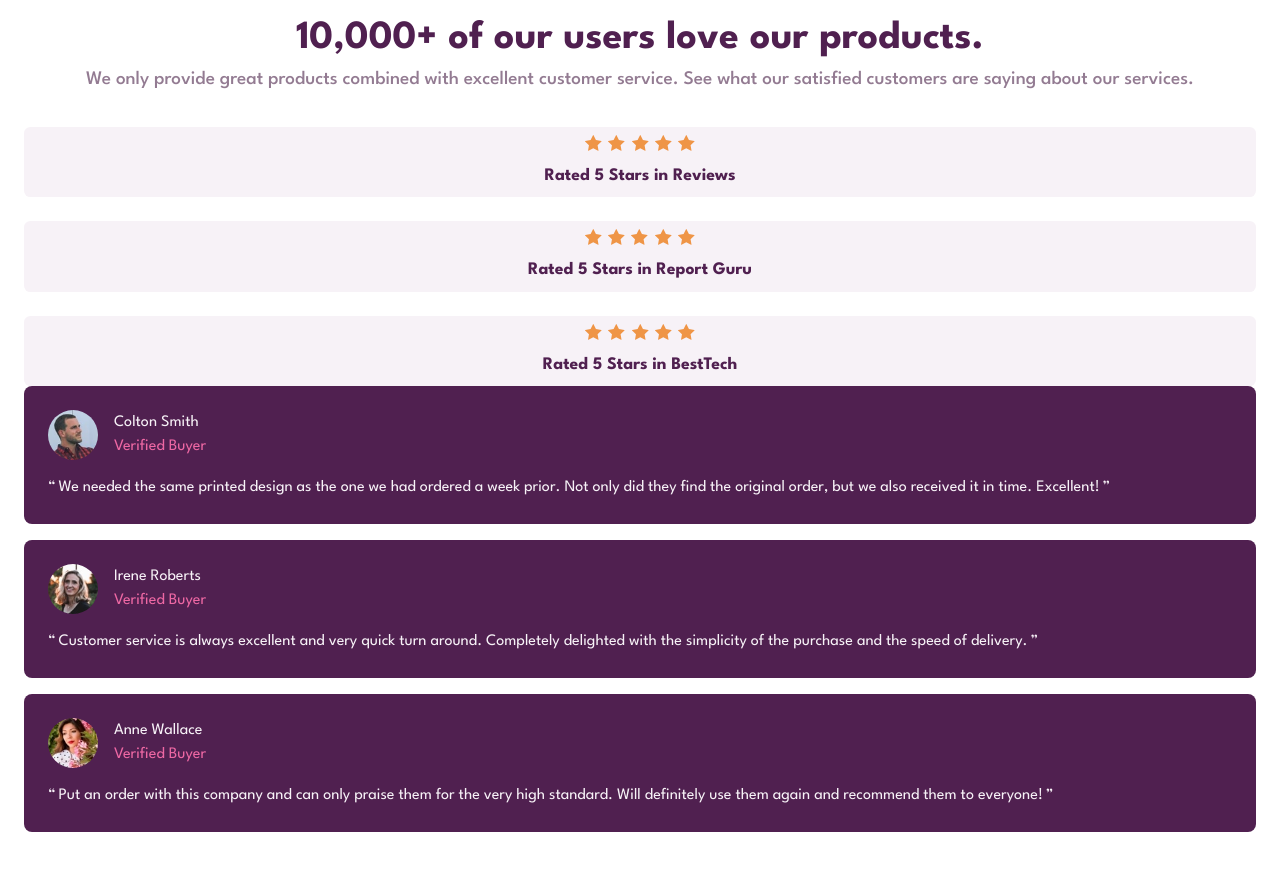
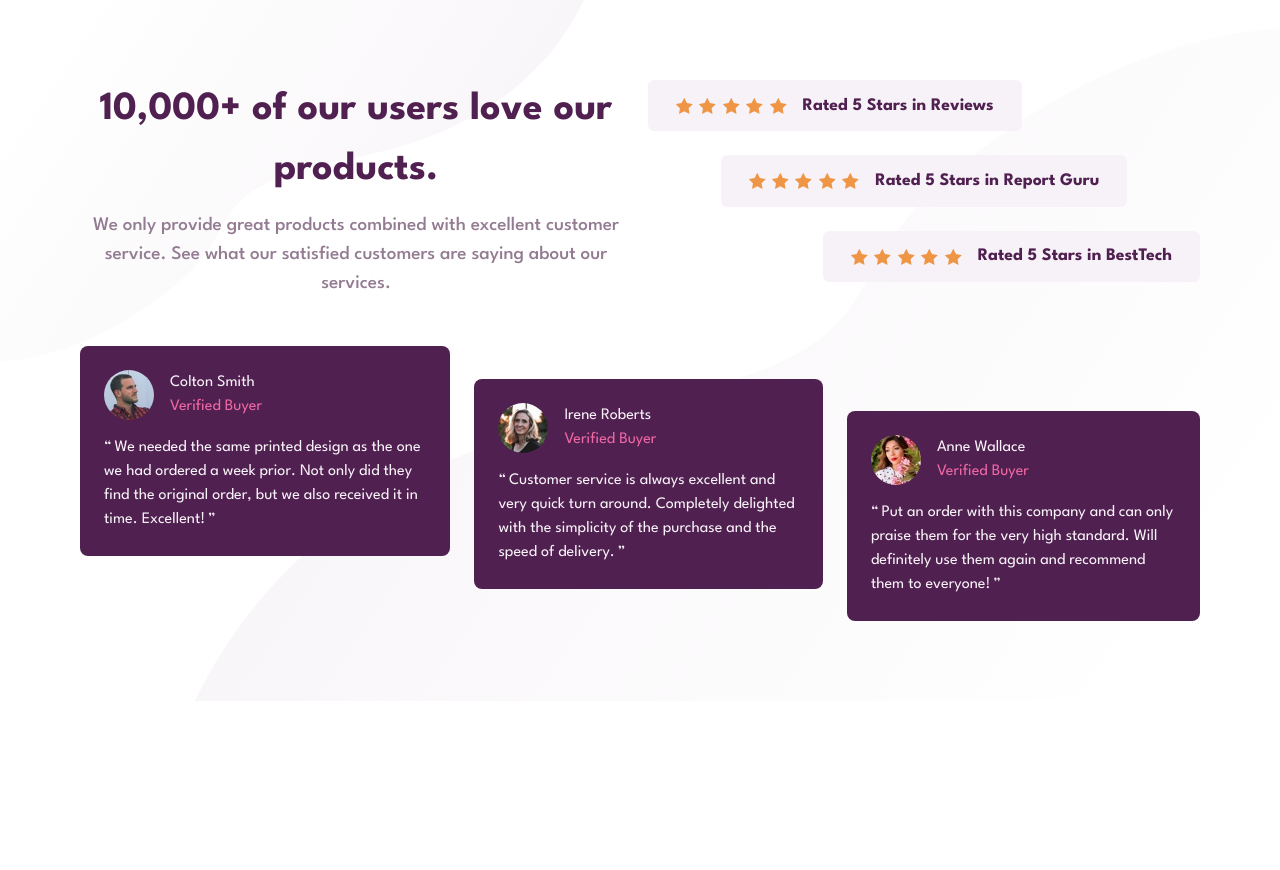
Before and after one commit to dombrga/react-social-proof-section, a React (Vite) app: page / in a window 1280 px wide. After the commit the page ends 800 px from the top, so only its background shows below. Built offline with nearby package versions, Linux system fonts and the light colour scheme.

Commit message:
review and rating layout

```diff
--- a/src/App.module.scss
+++ b/src/App.module.scss
@@ -5,22 +5,31 @@
   font-family: $font-family-primary;
 }
 
+
 main {
   padding: 1.5rem;
+  max-width: 700px;
+  margin: 0 auto;
+  background: url('./assets/images/bg-pattern-top-mobile.svg') no-repeat top center,
+              url('./assets/images/bg-pattern-bottom-mobile.svg') no-repeat bottom center;
+
+  display: grid;
+  gap: 1rem 1rem;
 }
+
 
 .overview {
   text-align: center;
-  margin-bottom: 2rem;
 
   display: grid;
   gap: .75rem 0;
+  margin-bottom: 2rem;
 
   > h1 {
     color: $bg-primary-500;
     font-size: 2.5rem;
-    // ask
-    line-height: 30px;
+    // ask line-height, problem of overflow
+    // line-height: 100%;
     letter-spacing: .1px;
   }
   > p {
@@ -33,4 +42,60 @@ main {
 .ratings {
   display: grid;
   gap: 1.5rem 1.5rem;
+
+  margin-bottom: 3rem;
 }
+
+.reviews {
+  display: flex;
+  flex-direction: column;
+  gap: 1rem 1.5rem;
+}
+
+@media (min-width: 375px) {
+  main {
+    background: url('./assets/images/bg-pattern-top-desktop.svg') no-repeat top left,
+    url('./assets/images/bg-pattern-bottom-desktop.svg') no-repeat bottom right;
+  }
+}
+
+@media (min-width: 900px) {
+  main {
+    padding: 5rem;
+    max-width: none;
+    display: grid;
+    grid-template-columns: 1fr 1fr;
+  }
+
+  .ratings {
+    > :nth-child(1) {
+      justify-self: start;
+    }
+    > :nth-child(2) {
+      justify-self: center;
+    }
+    > :nth-child(3) {
+      justify-self: end;
+    }
+  }
+
+  .reviews {
+    height: 275px;
+    grid-column: span(2);
+    flex-direction: row;
+
+    :nth-child(1) {
+      align-self: flex-start;
+    }
+    :nth-child(2) {
+      align-self: center;
+    }
+    :nth-child(3) {
+      align-self: flex-end;
+    }
+  }
+
+  .grid-col-span-2 {
+    grid-column: span 2;
+  }
+}
--- a/src/App.tsx
+++ b/src/App.tsx
@@ -1,8 +1,10 @@
 import { useState, useEffect } from 'react'
-import styles from './App.module.scss'
+import style from './App.module.scss'
 import ReviewCard from './components/review/Review'
 import RatingCard from './components/rating/Rating'
 import { Rating, Review } from './models/models'
+
+const reviewClass = [style['reviews'], style['grid-col-span-2']].join(' ')
 
 function App() {
   const [reviews, setReviews] = useState<Review[]>([])
@@ -14,21 +16,19 @@ function App() {
         fetch('./data/reviews.json').then(res => res.json()),
         fetch('./data/ratings.json').then(res => res.json()),
       ])
-      console.log('all:', data);
+      console.log('data:', data);
       setReviews(data[0].reviews)
       setRatings(data[1].ratings)
-      return data
     }
 
-    loadData().catch(e => console.error(e))
-
+    loadData().catch((e: Error) => console.error(e))
   }, [])
 
 
   return (
-    <div className={styles.app}>
+    <div className={style.app}>
       <main>
-        <div className={styles.overview}>
+        <div className={style.overview}>
           <h1>
             10,000+ of our users love our products.
           </h1>
@@ -36,12 +36,14 @@ function App() {
             We only provide great products combined with excellent customer service. See what our satisfied customers are saying about our services.
           </p>
         </div>
-        <div className={styles.ratings}>
+
+        <div className={style.ratings}>
           {ratings.map((rating: Rating) => {
             return <RatingCard key={rating.id} rating={rating} />
           })}
         </div>
-        <div className='reviews'>
+
+        <div className={reviewClass}>
           {
             reviews.map(review => {
               return <ReviewCard key={review.id} review={review} />
--- a/src/components/rating/Rating.module.scss
+++ b/src/components/rating/Rating.module.scss
@@ -4,18 +4,25 @@
   background-color: $bg-neutral-300;
   border-radius: .4rem;
 
-  display: grid;
+  display: flex;
+  flex-direction: column;
   justify-content: center;
   align-items: center;
-  gap: .75rem 0;
-  padding: .5rem;
+  gap: .75rem 1rem;
+  padding: .75rem 1.75rem;
+}
+
+@media (min-width: 900px) {
+  .rating {
+    min-width: 300px;
+    flex-direction: row;
+  }
 }
 
 .rating__stars {
   display: flex;
   justify-content: center;
   align-items: center;
-  flex-wrap: wrap;
   gap: 0 .4rem;
 }
 
@@ -25,3 +32,9 @@
   font-size: 1.1rem;
   color: $bg-primary-500;
 }
+
+@media (max-width: 375px) {
+  .rating__stars {
+    flex-wrap: wrap;
+  }
+}
--- a/src/components/review/Review.module.scss
+++ b/src/components/review/Review.module.scss
@@ -6,7 +6,7 @@
   background-color: $bg-primary-500;
 
   padding: 1.5rem;
-  margin-bottom: 1rem;
+  // margin-bottom: 1rem;
 }
 
 .review__reviewer {
--- a/vite.config.ts
+++ b/vite.config.ts
@@ -3,5 +3,6 @@ import react from '@vitejs/plugin-react'
 
 // https://vitejs.dev/config/
 export default defineConfig({
+  base: '/react-social-proof-section/',
   plugins: [react()]
 })
```
Also changed, not shown: 1 other file (tests, documents, lock files or other folders).
